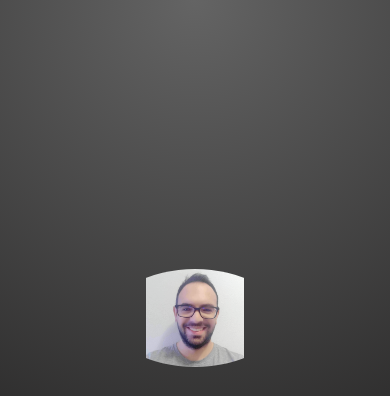
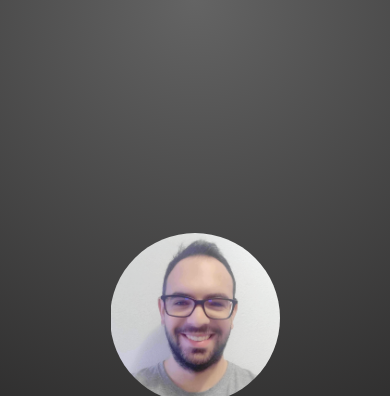
Before and after one commit to raamcosta/raamcosta.github.io, a plain HTML site: page index.html in a window 390 px wide. Shown: the top 396 px of the page. Drawn offline with nearby package versions, Linux system fonts and the light colour scheme.

Commit message:
Small fix - Kind of ok I guess?

```diff
--- a/css/app.css
+++ b/css/app.css
@@ -64,7 +64,7 @@ a {
 	.circle {
 		margin: 25px auto;
 		width: 170px !important;
-		height: 98px !important;
+		height: 170px !important;
 	}
 
 	.hi-icon {
```
